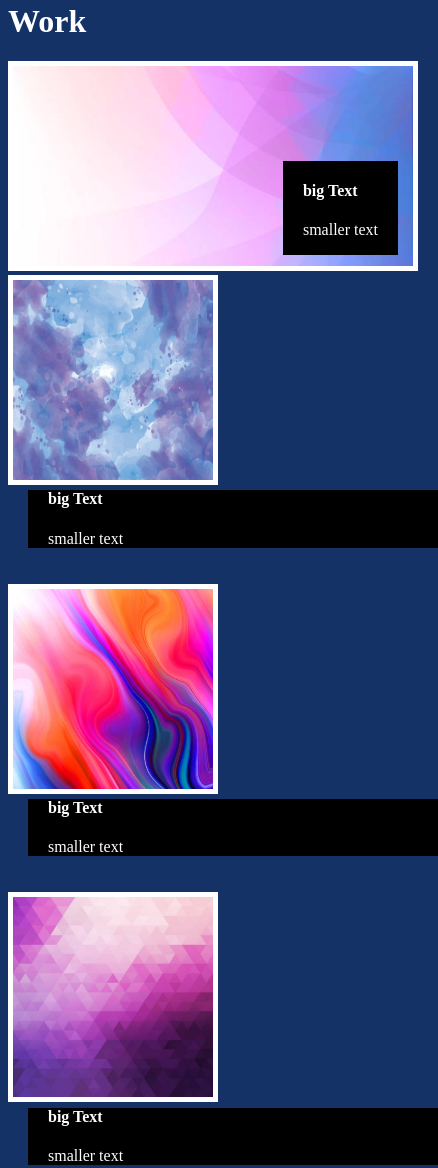
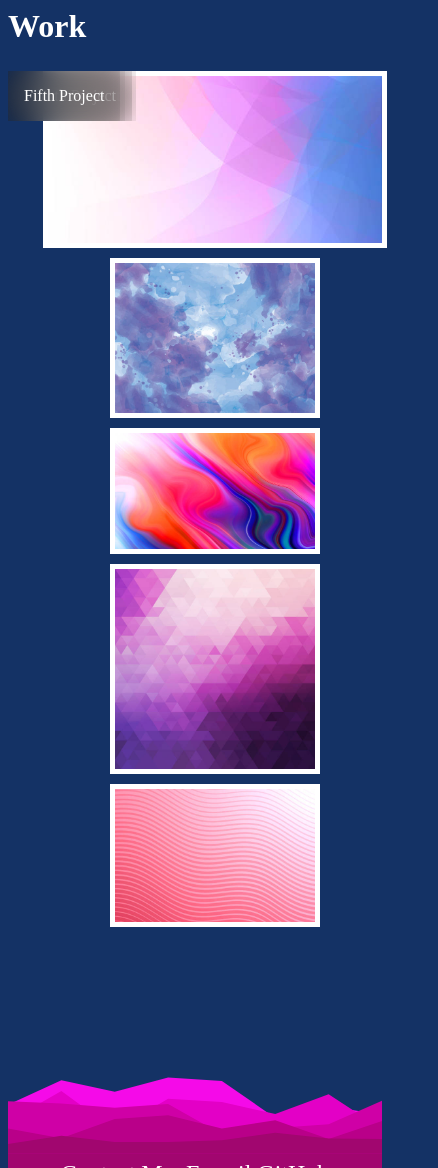
Before and after one commit to amandrews09/AAA-Profile, a plain HTML site: page AAA-Profile/index.html in a window 390 px wide. Shown: the part 1752-2920 px from the top of the page, 438 px wide, since content can reach past the window. Drawn offline with Linux system fonts and the light colour scheme.

Commit message:
fixing images to be responsive

```diff
--- a/AAA-Profile/assets/CSS/style.css
+++ b/AAA-Profile/assets/CSS/style.css
@@ -1,5 +1,5 @@
  /*navigation bar*/
-nav ul {
+ nav ul {
     display: flex;
     list-style-type: none;
     flex-direction: row;
@@ -43,7 +43,29 @@ h1 {
         filter: alpha(opacity=40);
 }
 
+/* the text over the images */
+.text-overlay {
+  position: absolute;
+  top: 0;
+  left: 0;
+  padding: 1rem;
+  font-size: 1rem;
+  font-weight: 300;
+  color: white;
+  backdrop-filter: blur(14px) brightness(80%);
+}
 
+.responsive{
+  width: 100%;
+  max-width: 400px;
+  height: auto;
+}
+
+.responsive2{
+  width: 100%;
+  max-width: 200px;
+  height: auto;
+}
 
   img {
     border: 5px solid #fff
@@ -72,13 +94,35 @@ h1 {
     background-color: #fff;
     padding: 20px;
 }
-/* Container holding the image and the text */
+/* Containers holding the image and the text */
+
+.image-gallery {
+  display: flex;
+  flex-wrap: wrap;
+  justify-content: center;
+  gap: 10px;
+}
+.image-gallery > li {
+  flex-basis: 350px; /* width: 350px; */
+}
+
+.image-gallery li img {
+  object-fit: cover;
+  max-width: 100%;
+  height: auto;
+  vertical-align: middle;
+  border-radius: 5px;
+}
+
+
 .container1 {
     position: relative;
-  }
+}
+  /* }
 
 .container2 {
     position: relative;
+
 }
 
 .container3 {
@@ -92,7 +136,7 @@ h1 {
 .container5 {
     position: relative;
 }
-
+   */
   /* Bottom right text */
   .text-block {
     position: absolute;
--- a/AAA-Profile/index.html
+++ b/AAA-Profile/index.html
@@ -10,6 +10,7 @@
   </head>
  <!-- Header -->
 <body style="background-color:#143265;">
+  <body>
     <nav>
         <ul>
           <li><a href="#">About Me</a></li>
@@ -32,11 +33,9 @@
     <div class="box">
       I'm thrilled to have you visit my website dedicated to the wonderful world of web development. With a deep love for creativity and a lifelong fascination with diverse art forms, I've created this platform to share my knowledge, experiences, and insights with fellow enthusiasts like you.
       My interests include but are not limited to puzzles, painting and video games.
-        <!-- <break> -->
+
         Puzzles:
         From intricate jigsaw puzzles to brain-teasing riddles, puzzles have always captivated me. Their ability to challenge, engage, and inspire never fails to amaze. Whether it's a classic crossword or a mind-bending Sudoku, I find joy in deciphering patterns, unraveling mysteries, and exercising my problem-solving skills. Through this website, I hope to showcase some of my work in the puzzling world of web development.
-
-    <!-- </break> -->
 
         Painting:
         With a brush in hand and a world of colors at my disposal, I find solace and self-expression in painting. The canvas becomes my playground, where I can translate emotions, dreams, and visions into tangible forms. My artistic journey has been a continuous exploration of techniques and styles. On this website, I aim to share my own creativity and celebrate the beauty and power of art.
@@ -46,39 +45,25 @@
 
     </div>
     <break>
-    <h1>Work</h1>
+    <aside><h1>Work</h1></aside>
+
+    <!-- first image bigger -->
     <div class="container1">
-    <img src="./assets/css/images/blended.jpg" class="link" alt="first project" width="400" height="200"/>
-    <div class="text-block">
-        <h4>big Text</h4>
-        <p>smaller text</p>
-      </div>
+      <ul class="image-gallery">
+      <img src="./assets/css/images/blended.jpg" class="link responsive" alt="third project" width="400" height="200"/>
+    <div class="text-overlay"><span>First Project</span></div>
+    <img src="./assets/css/images/bluepurple.jpg" class="link responsive2" alt="third project" width="200" height="200"/>
+    <div class="text-overlay"><span>Second Project</span></div>
+      <img src="./assets/css/images/multicolorwaves.jpg" class="link responsive2" alt="third project" width="200" height="200"/>
+      <div class="text-overlay"><span>Third Project</span></div>
+      <img src="./assets/css/images/pinkpixelated.jpg" class="link responsive2" alt="fourth project" width="200" height="200"/>
+      <div class="text-overlay"><span>Fourth Project</span></div>
+      <img src="./assets/css/images/pinkstripes.jpg" class="link responsive2" alt="fifth project" width="200" height="200"/>
+    <div class="text-overlay"><span>Fifth Project</span></div>
+  </ul>
+  </li>
     </div>
-    <div class="container2">
-    <img src="./assets/css/images/bluepurple.jpg" class="link" alt="second project" width="200" height="200"/>
-    <div class="text-block2">
-        <h4>big Text</h4>
-        <p>smaller text</p>
-      </div>
-    </div>
-    <div class="container3">
-    <img src="./assets/css/images/multicolorwaves.jpg" class="link" alt="third project" width="200" height="200"/>
-    <div class="text-block2">
-        <h4>big Text</h4>
-        <p>smaller text</p>
-      </div>
-      <div class="container4"></div>
-    <img src="./assets/css/images/pinkpixelated.jpg" class="link" alt="fourth project" width="200" height="200"/>
-    <div class="text-block2">
-        <h4>big Text</h4>
-        <p>smaller text</p>
-      </div>
-      <div class="container5"></div>
-    <img src="./assets/css/images/pinkstripes.jpg" class="link" alt="fifth project" width="200" height="200"/>
-    <div class="text-block2">
-        <h4>big Text</h4>
-        <p>smaller text</p>
-      </div>
+
     </break>
 
 </main>
```
Also changed, not shown: sample-2/assets/css/style.css (added, +10 -0 lines), sample-2/index.html (added, +18 -0 lines), first-day.txt (added), 1 other file.
